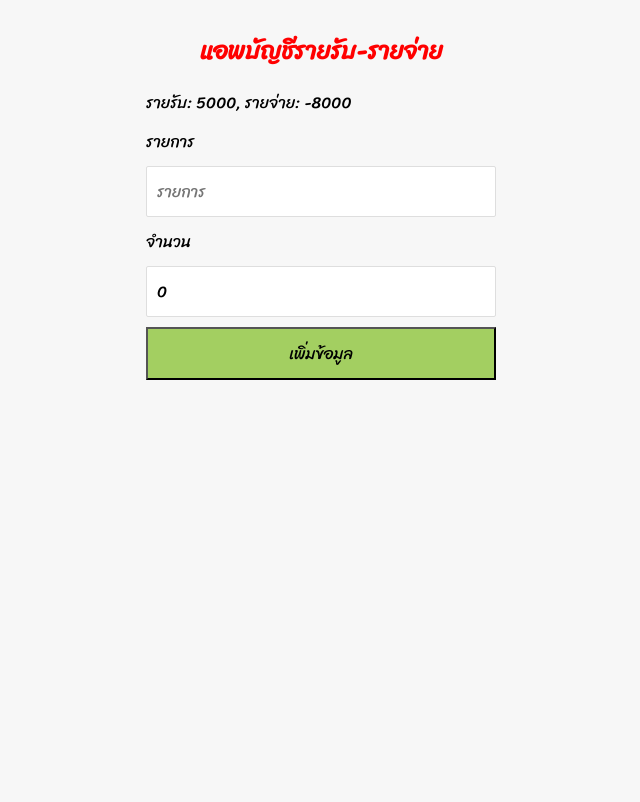
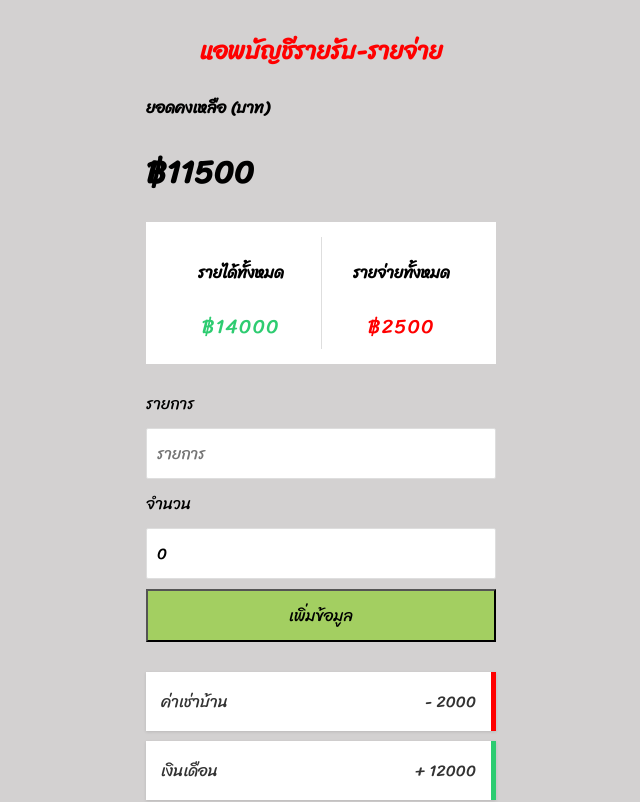
Before and after one commit to patjanawat/react-basic, a React (Create React App) app in the folder app/: page / in a window 1280 px wide. Shown: the top 802 px of the page, without its empty margins (319-959 px from the left). Built offline with nearby package versions, Linux system fonts and the light colour scheme.

Commit message:
Set report component style.

```diff
--- a/app/src/App.css
+++ b/app/src/App.css
@@ -6,7 +6,7 @@
 }
 
 body{
-  background: #f7f7f7;
+  background: #d3d1d1;
   display: flex;
   flex-direction: column;
   align-items: center;
--- a/app/src/App.js
+++ b/app/src/App.js
@@ -1,9 +1,10 @@
 import Transaction from "./components/Transaction";
 import "./App.css";
 import FormComponent from "./components/FormComponent";
-import { useState } from "react";
+import { useEffect, useState } from "react";
 import DataContext from "./data/dataContext";
 import ReportComponent from "./components/ReportComponent";
+import Item from "./components/Item";
 
 const App = () => {
   //     const Initialdata = [
@@ -17,18 +18,37 @@
 
   // ]
 
-  const [items, setItems] = useState([]);
+  const initState = [
+    {id:1, title:'ค่าเช่าบ้าน',amount:-2000},
+    {id:2, title:'เงินเดือน',amount:12000},
+    {id:3, title:'ค่าเดินทาง',amount:-500},
+    {id:4, title:'ขายของ',amount:+2000},
+  ]
+
+  const [items, setItems] = useState(initState);
+  const [reportIncome,setReportIncome] = useState(0)
+  const [reportExpense,setReportExpense] = useState(0)
 
   const onAddNewItem = (newItem) => {
     setItems((prev) => {
       return [newItem, ...prev];
     });
   };
+
+  useEffect(()=>{
+    const amounts = items.map(items=>items.amount)
+    const income = amounts.filter(e=>e > 0).reduce((total,element)=>total +=element,0)
+    const expense = -1 * (amounts.filter(e=>e < 0).reduce((total,element)=>total+=element,0))
+
+    setReportIncome(income)
+    setReportExpense(expense)
+  },[items,reportIncome,reportExpense])
+
   return (
     <DataContext.Provider
       value={{
-        income: 5000,
-        expense: -8000,
+        income: reportIncome,
+        expense: reportExpense,
       }}
     >
       <div className="container">
--- a/app/src/components/Item.js
+++ b/app/src/components/Item.js
@@ -1,6 +1,4 @@
 import PropTypes from "prop-types";
-import { useContext } from "react";
-import DataContext from "../data/dataContext";
 import "./Item.css";
 
 const Item = (props) => {
@@ -8,7 +6,6 @@
   const statusClass = amount < 0 ? "expense" : "income";
   const symbol = amount < 0 ? "-" : "+";
 
-  const name = useContext(DataContext);
   return (
     <div>
       <li className={statusClass}>
@@ -16,7 +13,6 @@
         <span>
           {symbol} {Math.abs(amount)}
         </span>
-        <p>{name}</p>
       </li>
     </div>
   );
--- /dev/null
+++ b/app/src/components/ReportComponent.css
@@ -0,0 +1,30 @@
+.report-container {
+    display: flex;
+    justify-content: space-between;
+    background-color: #fff;
+    padding: 15px;
+    margin: 15px 0;
+}
+
+.report-container > div{
+    flex: 1;
+    text-align: center;
+}
+
+.report-container > div:first-of-type{
+    border-right: 1px solid #dedede;
+}
+
+.report{
+    font-size: 20px;
+    letter-spacing: 1px;
+    margin: 5px 0;
+}
+
+.report.plus{
+    color:#2ecc71;
+}
+
+.report.minus{
+    color:red;
+}
--- a/app/src/components/ReportComponent.js
+++ b/app/src/components/ReportComponent.js
@@ -1,11 +1,23 @@
 import { useContext } from "react"
 import DataContext from "../data/dataContext"
+import './ReportComponent.css'
 
 const ReportComponent =()=>{
     const {income,expense} = useContext(DataContext)
     return(
         <div>
-            รายรับ: {income}, รายจ่าย: {expense}
+           <h4>ยอดคงเหลือ (บาท)</h4>
+           <h1>฿{income-expense}</h1>
+           <div className="report-container">
+                <div>
+                    <h4>รายได้ทั้งหมด</h4>
+                    <p className="report plus">฿{income}</p>
+                </div>
+                <div>
+                    <h4>รายจ่ายทั้งหมด</h4>
+                    <p className="report minus">฿{expense}</p>
+                </div>
+           </div>
         </div>
     )
 }
```
